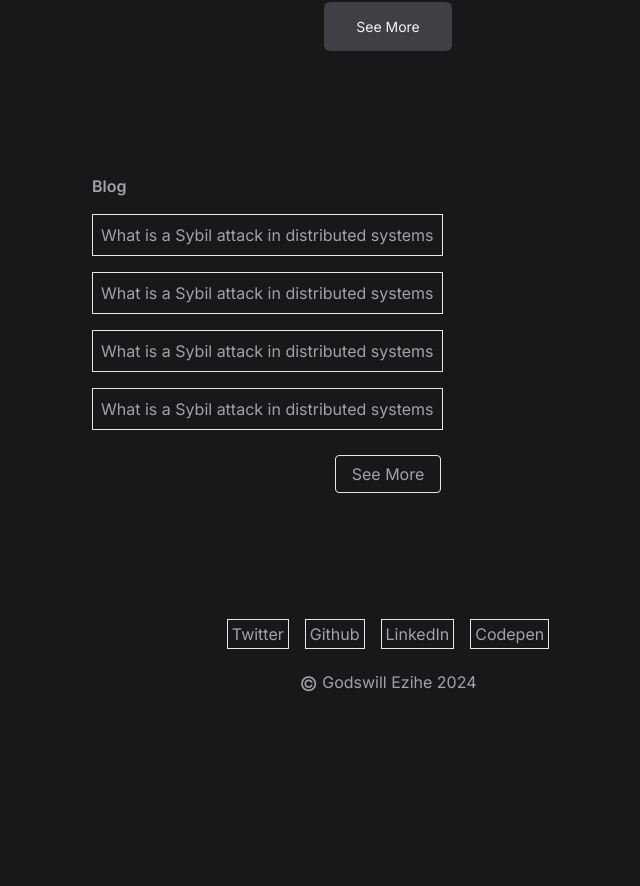
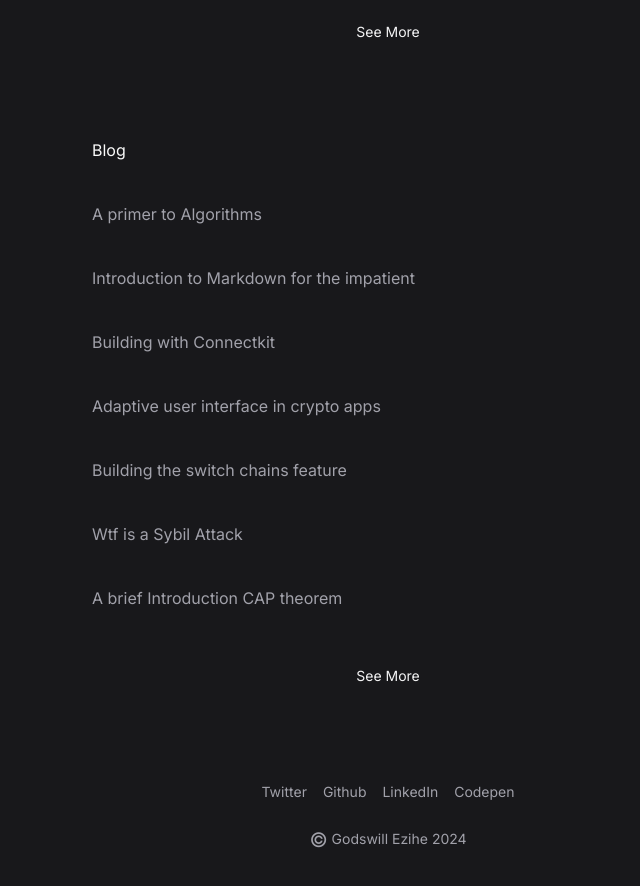
Before and after one commit to gzkdev/web-portfolio, a Next.js app: page / in a window 1280 px wide. Shown: the part 878-1764 px from the top of the page, without its empty margins (252-892 px from the left). Before the commit the page ends 1712 px from the top, so only its background shows below. Built offline with nearby package versions, Linux system fonts and the light colour scheme.

Commit message:
update app markup and styles

```diff
--- a/app/page.tsx
+++ b/app/page.tsx
@@ -1,12 +1,13 @@
+import { blogPosts } from "@/data/blog";
 import { Projects } from "@/data/projects";
 
 export default function Home() {
   return (
-    <div className="space-y-10 py-24 max-w-screen-sm mx-auto">
+    <div className="space-y-24 py-24 pb-10 max-w-screen-sm mx-auto">
       <section className="px-6 space-y-10">
         <header>
-          <h1>Godswill Ezihe</h1>
-          <span>Frontend Engineer</span>
+          <h1 className="text-lg sm:text-2xl">Godswill Ezihe</h1>
+          <span className="sm:text-md">Frontend Engineer</span>
         </header>
         <p>
           I build scalable, accessible and performant web applications that
@@ -17,14 +18,14 @@ export default function Home() {
         </p>
       </section>
 
-      <section className="py-10 px-6 space-y-10">
+      <section className="px-6 space-y-10">
         <h2>Projects</h2>
         <ul className="flex flex-col gap-10">
           {Projects.map((project) => (
             <li key={project.id}>
               <a
-                href="#"
-                className="inline-flex flex-col gap-1 p-2 -m-2 hover:bg-zinc-800 rounded-md transition"
+                href={project.url}
+                className="inline-flex flex-col gap-1 p-2 -m-2 hover:bg-zinc-800/80 rounded-lg transition"
               >
                 <h3>{project.name}</h3>
                 <span className="text-sm">{project.description}</span>
@@ -32,56 +33,54 @@ export default function Home() {
             </li>
           ))}
         </ul>
-        <div className="mx-auto w-max p-4">
+        <div className="mx-auto w-max mt-4 text-zinc-100 text-sm">
           <a
             href="#"
-            className="py-4 px-8 rounded-md bg-zinc-700 text-zinc-100 text-sm"
+            className="py-3 px-6 rounded-lg transition hover:bg-zinc-800/80"
           >
             See More
           </a>
         </div>
       </section>
 
-      <section className="py-10 px-6 space-y-4">
-        <header className="font-semibold">Blog</header>
-        <ul className="space-y-4">
-          {[1, 2, 3, 4].map((n) => (
-            <li key={n}>
-              <a href="#" className="border inline-block p-2">
-                What is a Sybil attack in distributed systems
+      <section className="px-6 space-y-10">
+        <h2>Blog</h2>
+        <ul className="flex flex-col gap-10">
+          {blogPosts.map((post) => (
+            <li key={post.id}>
+              <a
+                href={post.url}
+                className="inline-flex w-full flex-col gap-1 p-2 -m-2 hover:bg-zinc-800/80 hover:text-zinc-100 rounded-lg transition"
+              >
+                {post.title}
               </a>
             </li>
           ))}
         </ul>
-        <div className="mx-auto w-max p-4">
-          <a href="#" className="border py-2 px-4 rounded">
+        <div className="mx-auto w-max pt-4 text-zinc-100 text-sm">
+          <a
+            href="#"
+            className="py-3 px-6 rounded-lg transition hover:bg-zinc-800/80"
+          >
             See More
           </a>
         </div>
       </section>
 
-      <footer className="py-10 px-6">
+      <footer className="px-6 text-sm">
         <div className="text-center space-y-6">
           <ul className="flex items-center justify-center gap-4 flex-wrap">
             <li>
-              <a href="#" className="border p-1">
-                Twitter
-              </a>
+              <a href="#">Twitter</a>
             </li>
             <li>
-              <a href="#" className="border p-1">
-                Github
-              </a>
+              <a href="#">Github</a>
             </li>
             <li>
-              <a href="#" className="border p-1">
-                LinkedIn
-              </a>
+              <a href="#">LinkedIn</a>
             </li>
             <li>
-              <a href="#" className="border p-1">
-                Codepen
-              </a>
+              <a href="#">Codepen</a>
             </li>
           </ul>
           <div>
--- /dev/null
+++ b/data/blog.ts
@@ -0,0 +1,37 @@
+export const blogPosts = [
+  {
+    id: "0",
+    title: "A primer to Algorithms",
+    url: "/",
+  },
+  {
+    id: "1",
+    title: "Introduction to Markdown for the impatient",
+    url: "/",
+  },
+  {
+    id: "2",
+    title: "Building with Connectkit",
+    url: "/",
+  },
+  {
+    id: "3",
+    title: "Adaptive user interface in crypto apps",
+    url: "/",
+  },
+  {
+    id: "4",
+    title: "Building the switch chains feature",
+    url: "/",
+  },
+  {
+    id: "5",
+    title: "Wtf is a Sybil Attack",
+    url: "/",
+  },
+  {
+    id: "6",
+    title: "A brief Introduction CAP theorem",
+    url: "/",
+  },
+];
```
